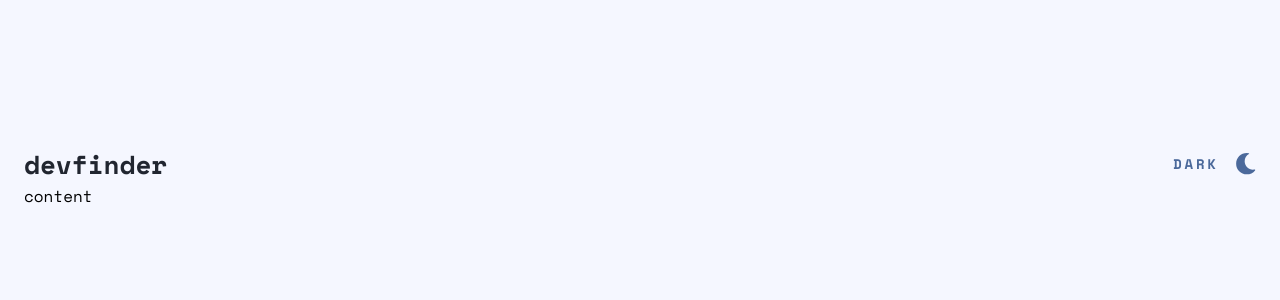
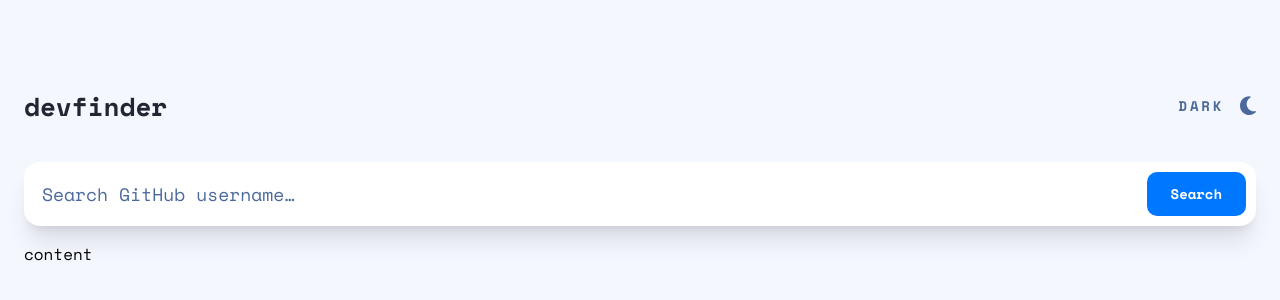
Before and after one commit to volod-one/github-user-search-app, a Next.js app: page / in a window 1280 px wide. Shown: the part 224-524 px from the top of the page. Built offline with nearby package versions, Linux system fonts and the light colour scheme.

Commit message:
complete layout for searchbar

```diff
--- /dev/null
+++ b/components/Searchbar.tsx
@@ -0,0 +1,67 @@
+import { FontAwesomeIcon } from '@fortawesome/react-fontawesome'
+import { useEffect, useState } from 'react'
+type Props = {
+  // error: boolean
+}
+
+const Searchbar = ({}: /*error = false*/ Props) => {
+  const [error, setError] = useState(false)
+  const showError = () => {
+    if (error) {
+      return (
+        <p className="absolute right-0 text-sm font-bold -translate-y-1/2 sm:text-base text-clr-error top-1/2 bg-clr-content-light dark:bg-clr-content-dark">
+          No results
+        </p>
+      )
+    }
+  }
+
+  useEffect(() => {
+    const timer = setTimeout(() => {
+      setError(false)
+    }, 4000)
+    return () => clearTimeout(timer)
+  }, [error])
+
+  return (
+    <div className="flex items-center w-full gap-2 p-2 sm:p-2.5 overflow-hidden shadow-xl bg-clr-content-light dark:bg-clr-content-dark rounded-2xl">
+      {/* search field */}
+      <div className="relative flex items-center flex-grow gap-2 p-2">
+        <FontAwesomeIcon
+          icon={['fas', 'search']}
+          className="text-xl sm:text-2xl text-clr-accent"
+        />
+
+        <div className="flex-grow overflow-hidden">
+          <label>
+            <input
+              className="w-full text-sm sm:text-lg placeholder:text-clr-primary dark:placeholder:text-white focus:outline-none caret-clr-accent dark:bg-clr-content-dark"
+              type="text"
+              name="search"
+              placeholder="Search GitHub username…"
+            />
+          </label>
+        </div>
+
+        {showError()}
+      </div>
+      {/* search field */}
+
+      {/* button */}
+      <button
+        className="px-4 sm:px-6 py-3 text-sm font-bold text-white transition-colors rounded-[0.625rem] bg-clr-accent hover:bg-clr-accent-active"
+        type="button"
+        /* refactor later */
+        onClick={() => {
+          setError(true)
+        }}
+        /* refactor later */
+      >
+        Search
+      </button>
+      {/* button */}
+    </div>
+  )
+}
+
+export default Searchbar
--- a/package.json
+++ b/package.json
@@ -8,8 +8,10 @@
     "lint": "next lint"
   },
   "dependencies": {
-    "@fortawesome/fontawesome-svg-core": "^1.2.36",
-    "@fortawesome/free-solid-svg-icons": "^5.15.4",
+    "@fortawesome/fontawesome-svg-core": "^1.3.0-beta3",
+    "@fortawesome/free-brands-svg-icons": "^6.0.0-beta3",
+    "@fortawesome/free-regular-svg-icons": "^6.0.0-beta3",
+    "@fortawesome/free-solid-svg-icons": "^6.0.0-beta3",
     "@fortawesome/react-fontawesome": "^0.1.17",
     "next": "12.0.9",
     "next-themes": "^0.0.15",
--- a/pages/_app.tsx
+++ b/pages/_app.tsx
@@ -1,9 +1,14 @@
 import '../styles/globals.css'
 import type { AppProps } from 'next/app'
 import { ThemeProvider } from 'next-themes'
-import { config } from '@fortawesome/fontawesome-svg-core'
+import { config, library } from '@fortawesome/fontawesome-svg-core'
 import '@fortawesome/fontawesome-svg-core/styles.css'
+import { fas } from '@fortawesome/free-solid-svg-icons'
+import { far } from '@fortawesome/free-regular-svg-icons'
+import { fab } from '@fortawesome/free-brands-svg-icons'
+
 config.autoAddCss = false
+library.add(fas, fab, far)
 
 function MyApp({ Component, pageProps }: AppProps) {
   return (
--- a/pages/index.tsx
+++ b/pages/index.tsx
@@ -3,6 +3,7 @@ import { useTheme } from 'next-themes'
 import Head from 'next/head'
 import { useEffect, useState } from 'react'
 import Header from '../components/Header'
+import Searchbar from '../components/Searchbar'
 
 const Home: NextPage = () => {
   const { systemTheme, theme, setTheme } = useTheme()
@@ -20,14 +21,17 @@ const Home: NextPage = () => {
         <link rel="icon" href="/favicon.ico" />
       </Head>
       <main>
-        <div className="flex flex-col justify-center h-screen px-6 font-space bg-clr-section-light dark:bg-clr-section-dark">
+        <div className="flex flex-col justify-center h-screen px-6 font-space bg-clr-section-light dark:bg-clr-section-dark gap-9">
           <Header
             setTheme={setTheme}
             mounted={mounted}
             theme={theme}
             systemTheme={systemTheme}
           />
-          <div>content</div>
+          <div className="flex flex-col gap-4">
+            <Searchbar />
+            <div>content</div>
+          </div>
         </div>
       </main>
     </div>
```
Also changed, not shown: 2 other files (tests, documents, lock files or other folders).
